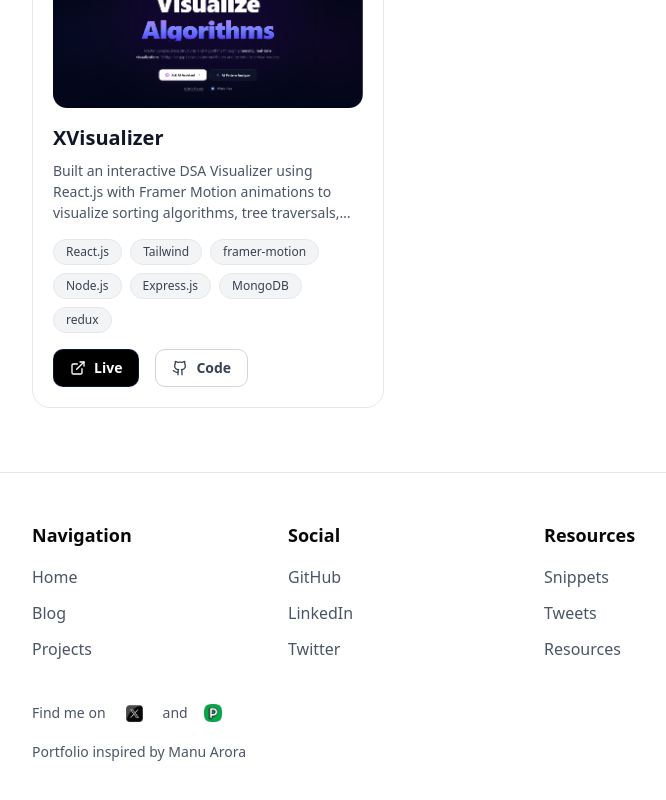
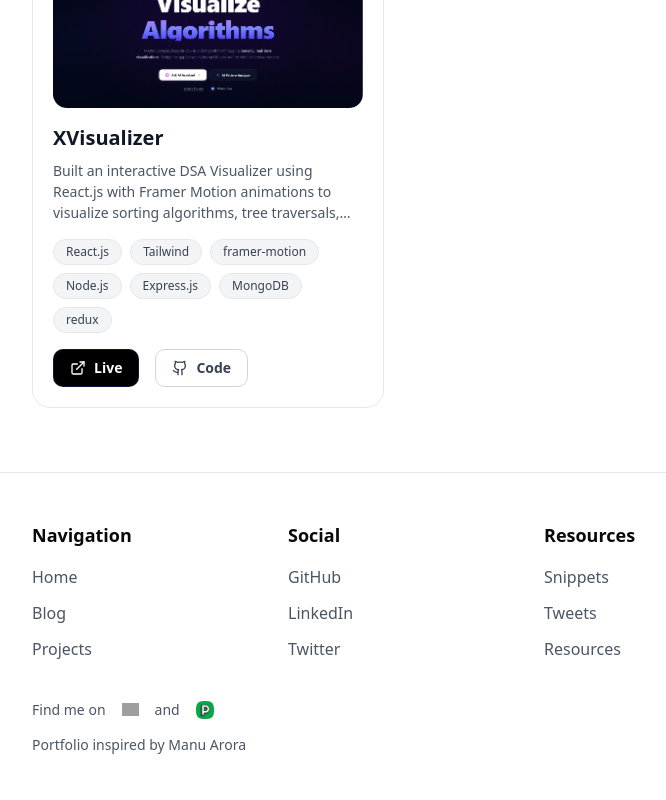
Before and after one commit to NikhilPatil2727/modern-portfolio, a Next.js app: page / in a window 1280 px wide. Shown: the part 2039-2839 px from the top of the page, without its empty margins (240-906 px from the left). Built offline with nearby package versions, Linux system fonts and the light colour scheme; grey boxes are pictures that could not be loaded.

Commit message:
fixed twitter logo in footer

```diff
--- a/components/layout/Footer.tsx
+++ b/components/layout/Footer.tsx
@@ -12,16 +12,17 @@ const footerSections = [
       { name: "Blog", href: "/blog" },
 
       { name: "Projects", href: "/projects" },
-
     ],
   },
   {
     title: "Social",
     links: [
       { name: "GitHub", href: "https://github.com/NikhilPatil2727" },
-      { name: "LinkedIn", href: "https://www.linkedin.com/in/nikhil-patil-967986251/" },
+      {
+        name: "LinkedIn",
+        href: "https://www.linkedin.com/in/nikhil-patil-967986251/",
+      },
       { name: "Twitter", href: "https://x.com/nikhil_patil27" },
-
     ],
   },
   {
@@ -30,24 +31,19 @@ const footerSections = [
       { name: "Snippets", href: "/snippets" },
       { name: "Tweets", href: "/tweets" },
       { name: "Resources", href: "/resources" },
-
     ],
   },
 ];
-
 
 export default function Footer() {
   return (
     <footer className="border-t border-gray-200 dark:border-gray-800 py-10 md:py-12">
       <div className="max-w-3xl mx-auto px-4">
-
         {/* Sections */}
         <div className="grid grid-cols-1 sm:grid-cols-2 md:grid-cols-3 gap-8 mb-8 text-center md:text-left">
           {footerSections.map((section) => (
             <div key={section.title}>
-              <h3 className="font-semibold text-lg mb-4">
-                {section.title}
-              </h3>
+              <h3 className="font-semibold text-lg mb-4">{section.title}</h3>
 
               <ul className="space-y-3">
                 {section.links.map((link) => (
@@ -79,11 +75,12 @@ export default function Footer() {
               className="p-2 rounded-full hover:bg-accent transition flex items-center"
             >
               <Image
-                src="/x.png"
+                src="https://upload.wikimedia.org/wikipedia/commons/5/53/X_logo_2023_original.svg"
                 alt="X (Twitter)"
-                width={25}
-                height={25}
+                width={17}
+                height={20}
                 className="dark:invert"
+                priority
               />
             </Link>
 
@@ -109,7 +106,6 @@ export default function Footer() {
             Portfolio inspired by Manu Arora
           </p>
         </div>
-
       </div>
     </footer>
   );
```
